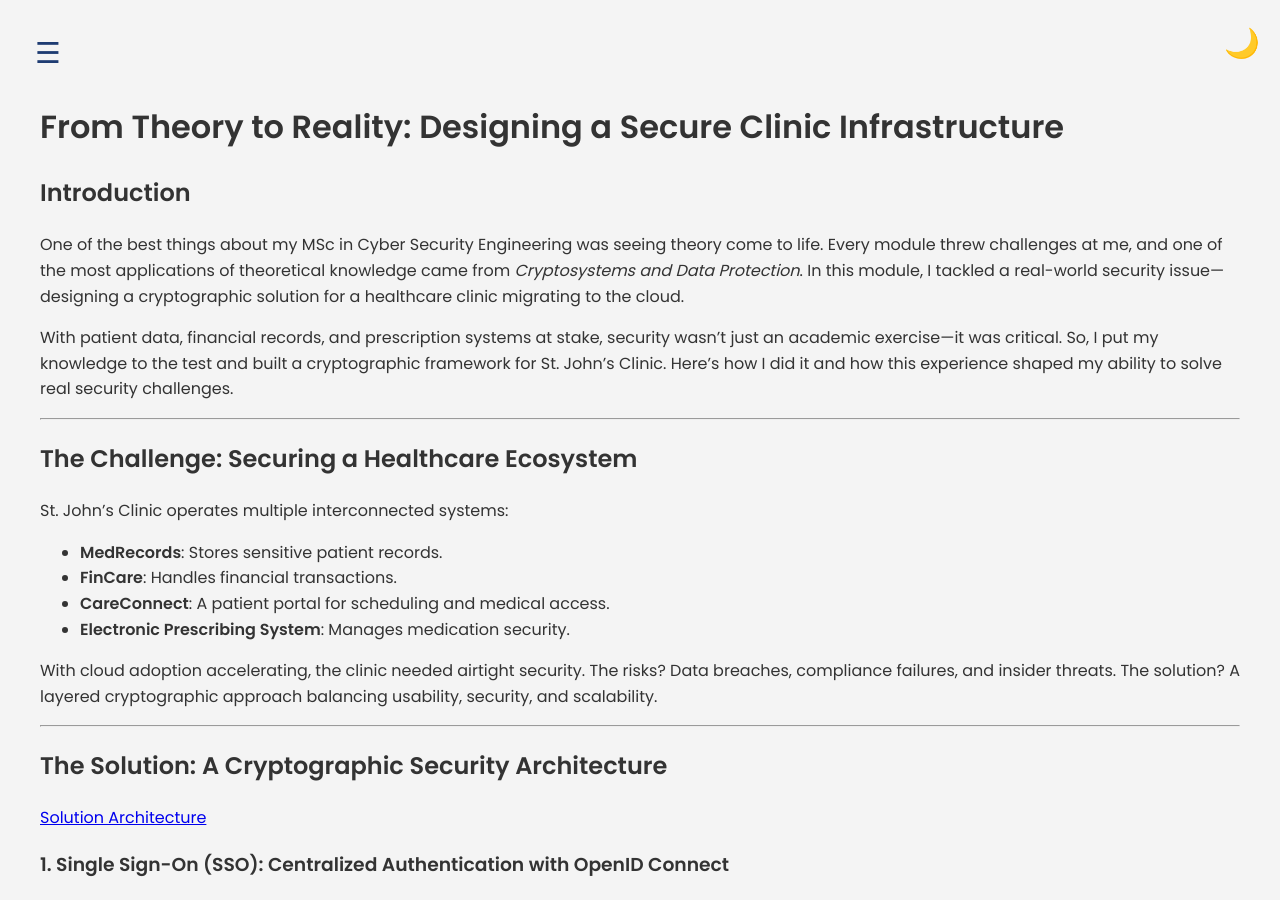
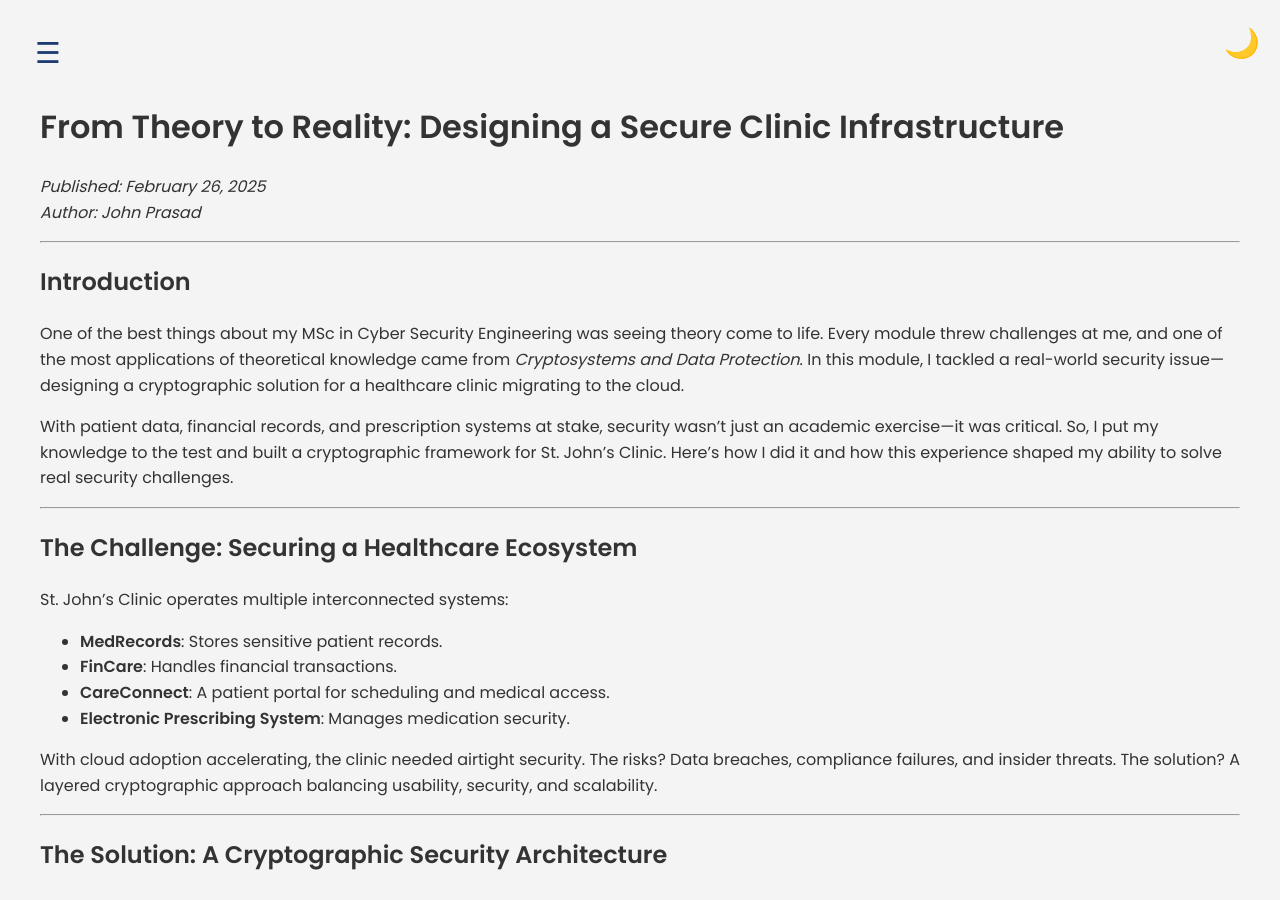
Before and after one commit to barrryblock/barrryblock.github.io, a Jekyll site: the page built from _posts/2025-03-04-from-theory-to-reality.md, in a window 1280 px wide and 900 px high. Built offline with Jekyll 4.4.1, drawn with Linux system fonts in a browser that asks for light colours; our own code applies the rules of GitHub Pages for plain Markdown files.

Commit message:
small changes

```diff
--- a/_posts/2025-03-04-from-theory-to-reality.md
+++ b/_posts/2025-03-04-from-theory-to-reality.md
@@ -3,6 +3,10 @@ title: "From Theory to Reality: Designing a Secure Clinic Infrastructure"
 ---
 
 # From Theory to Reality: Designing a Secure Clinic Infrastructure
+*Published: February 26, 2025*
+*Author: John Prasad*
+
+---
 
 ## Introduction
 
```
Also changed, not shown: _posts/2025-02-26-mastering-security-architecture-designing-a-resilient-corporate-network.md (+2 -0 lines).
